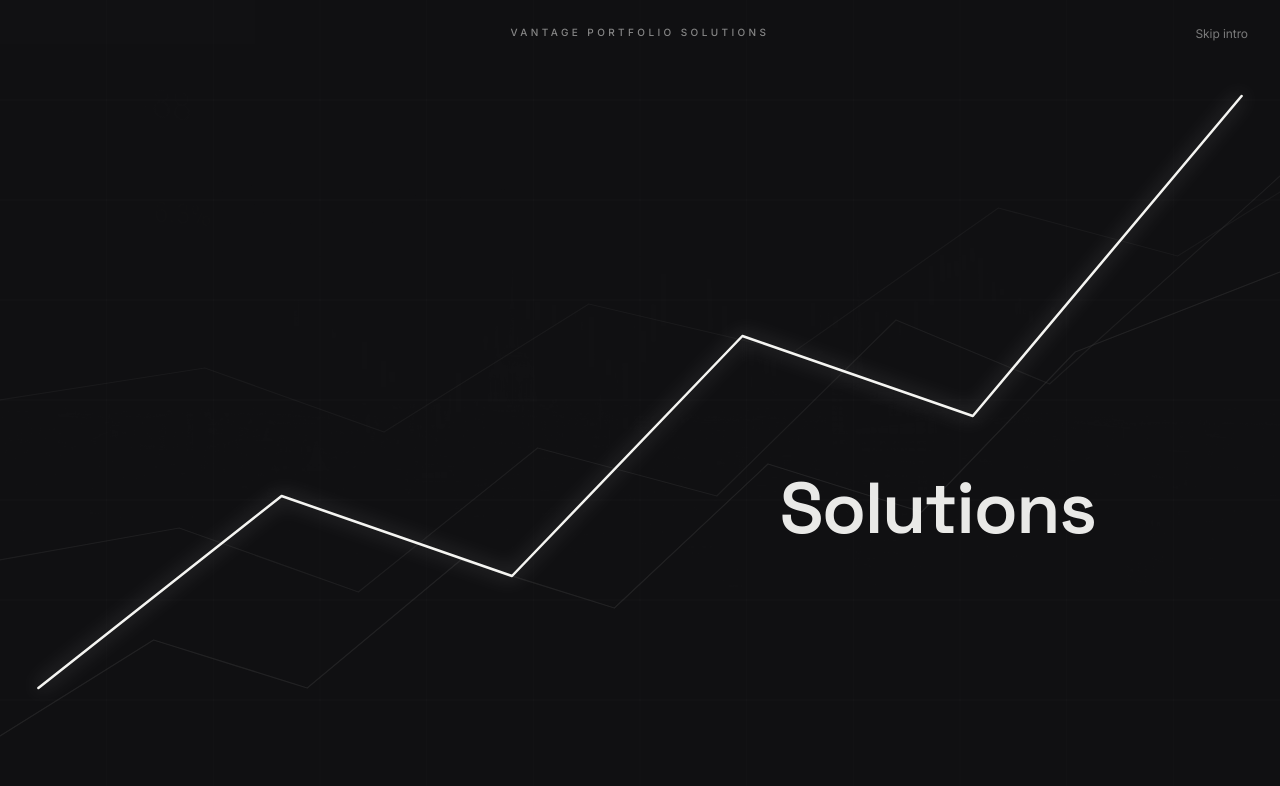
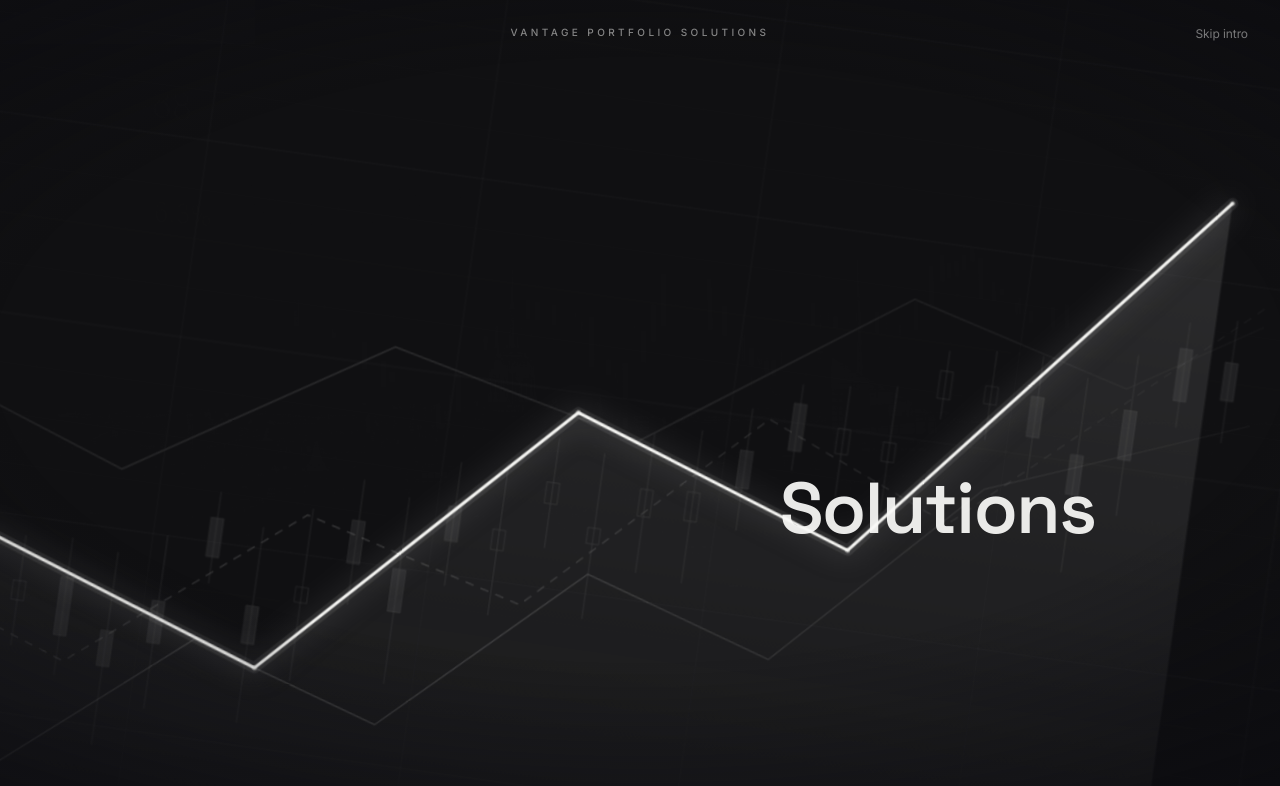
Before and after one commit to russell00000/alpha-pilot, a React (Vite) app: page / in a window 1280 px wide. Shown: the top 786 px of the page. Built offline with nearby package versions, Linux system fonts and the light colour scheme.

Commit message:
Changes
Co-authored-by: russell00000 <211555655+russell00000@users.noreply.github.com>

```diff
--- a/src/components/intro/LandingIntro.tsx
+++ b/src/components/intro/LandingIntro.tsx
@@ -243,41 +243,143 @@ const LandingIntro = ({ onStart, onSkip }: { onStart: () => void; onSkip: () =>
         </span>
       </div>
 
-      {/* The market line */}
+      {/* Camera rig — pans and banks as the arrow turns each corner */}
+      <div
+        ref={camRef}
+        aria-hidden
+        className="pointer-events-none absolute -inset-[20%] will-change-transform"
+        style={{
+          transformOrigin: "50% 50%",
+          opacity: phase === "settled" ? 0 : 1,
+          transition: "opacity 1s cubic-bezier(.22,1,.36,1)",
+        }}
+      >
         <svg
-        className="absolute inset-0 h-full w-full"
-        width={stage.w}
-        height={stage.h}
+          className="h-full w-full"
+          viewBox={`${-0.2 * stage.w} ${-0.2 * stage.h} ${1.4 * stage.w} ${1.4 * stage.h}`}
           aria-hidden
-        style={{ opacity: phase === "settled" ? 0 : 1, transition: "opacity 0.9s cubic-bezier(.22,1,.36,1)" }}
         >
-        {/* Faint chart backdrop the arrow travels over */}
-        <g opacity={0.16}>
-          {Array.from({ length: 7 }).map((_, i) => {
-            const y = ((i + 1) / 8) * stage.h;
+          <defs>
+            <linearGradient id="vpsArea" x1="0" y1="0" x2="0" y2="1">
+              <stop offset="0%" stopColor="#f5f5f2" stopOpacity="0.16" />
+              <stop offset="100%" stopColor="#f5f5f2" stopOpacity="0" />
+            </linearGradient>
+            <linearGradient id="vpsFade" x1="0" y1="0" x2="1" y2="0">
+              <stop offset="0%" stopColor="#f5f5f2" stopOpacity="0.05" />
+              <stop offset="45%" stopColor="#f5f5f2" stopOpacity="0.3" />
+              <stop offset="100%" stopColor="#f5f5f2" stopOpacity="0.06" />
+            </linearGradient>
+          </defs>
+
+          {/* fine + coarse grid */}
+          <g opacity={0.5}>
+            {Array.from({ length: 29 }).map((_, i) => {
+              const y = -0.2 * stage.h + (i / 28) * 1.4 * stage.h;
+              const major = i % 4 === 0;
               return (
-              <line key={`h${i}`} x1={0} x2={stage.w} y1={y} y2={y} stroke="#f5f5f2" strokeWidth={0.5} opacity={0.35} />
+                <line
+                  key={`h${i}`}
+                  x1={-0.2 * stage.w}
+                  x2={1.2 * stage.w}
+                  y1={y}
+                  y2={y}
+                  stroke="#f5f5f2"
+                  strokeWidth={major ? 0.6 : 0.4}
+                  opacity={major ? 0.11 : 0.05}
+                />
               );
             })}
-          {Array.from({ length: 11 }).map((_, i) => {
-            const x = ((i + 1) / 12) * stage.w;
+            {Array.from({ length: 33 }).map((_, i) => {
+              const x = -0.2 * stage.w + (i / 32) * 1.4 * stage.w;
+              const major = i % 4 === 0;
               return (
-              <line key={`v${i}`} x1={x} x2={x} y1={0} y2={stage.h} stroke="#f5f5f2" strokeWidth={0.5} opacity={0.22} />
+                <line
+                  key={`v${i}`}
+                  x1={x}
+                  x2={x}
+                  y1={-0.2 * stage.h}
+                  y2={1.2 * stage.h}
+                  stroke="#f5f5f2"
+                  strokeWidth={major ? 0.6 : 0.4}
+                  opacity={major ? 0.09 : 0.04}
+                />
               );
             })}
+          </g>
+
+          {/* candlestick field */}
+          <g opacity={0.2}>
+            {CANDLES.map((c, i) => {
+              const x = (c.x / 100) * stage.w;
+              const y = (c.y / 100) * stage.h;
+              const w = Math.max(3, stage.w * 0.008);
+              const bh = (c.body / 100) * stage.h * 0.5;
+              const wh = (c.wick / 100) * stage.h * 0.5;
+              return (
+                <g key={`c${i}`}>
+                  <line x1={x} x2={x} y1={y - wh} y2={y + wh} stroke="#f5f5f2" strokeWidth={0.7} opacity={0.5} />
+                  <rect
+                    x={x - w / 2}
+                    y={y - bh / 2}
+                    width={w}
+                    height={bh}
+                    fill={c.up ? "#f5f5f2" : "none"}
+                    fillOpacity={c.up ? 0.35 : 0}
+                    stroke="#f5f5f2"
+                    strokeOpacity={0.5}
+                    strokeWidth={0.7}
+                  />
+                </g>
+              );
+            })}
+          </g>
+
+          {/* ghost market lines, dashed for depth */}
           {GHOST_LINES.map((pts, i) => (
             <polyline
               key={`g${i}`}
               points={pts.map(([x, y]) => `${(x / 100) * stage.w},${(y / 100) * stage.h}`).join(" ")}
               fill="none"
-              stroke="#f5f5f2"
-              strokeWidth={1.25}
+              stroke="url(#vpsFade)"
+              strokeWidth={1 + i * 0.25}
+              strokeDasharray={i === 1 ? "6 7" : undefined}
               strokeLinejoin="round"
               strokeLinecap="round"
-              opacity={0.5 - i * 0.12}
+              opacity={0.7 - i * 0.16}
             />
           ))}
-        </g>
+
+          {/* soft area under the hero line */}
+          <polygon
+            points={`${px.map(([x, y]) => `${x},${y}`).join(" ")} ${px[px.length - 1]?.[0] ?? 0},${1.2 * stage.h} ${
+              px[0]?.[0] ?? 0
+            },${1.2 * stage.h}`}
+            fill="url(#vpsArea)"
+            style={{
+              opacity: phase === "drawing" ? 0.75 : 0.4,
+              transition: "opacity 1.2s ease",
+            }}
+          />
+
+          {/* vertices */}
+          {px.map(([x, y], i) => (
+            <circle key={`p${i}`} cx={x} cy={y} r={2.2} fill="#f5f5f2" opacity={0.35} />
+          ))}
+
+          {/* the hero line: wide glow underlay + crisp stroke */}
+          <polyline
+            points={px.map(([x, y]) => `${x},${y}`).join(" ")}
+            fill="none"
+            stroke="#f5f5f2"
+            strokeWidth="9"
+            strokeOpacity={0.09}
+            strokeLinejoin="round"
+            strokeLinecap="round"
+            style={{ strokeDasharray: total || 1, strokeDashoffset: reduced ? 0 : total || 1 }}
+            ref={(el) => {
+              if (el && pathRef.current) el.style.strokeDashoffset = pathRef.current.style.strokeDashoffset;
+            }}
+          />
           <polyline
             ref={pathRef}
             points={px.map(([x, y]) => `${x},${y}`).join(" ")}
@@ -289,19 +391,55 @@ const LandingIntro = ({ onStart, onSkip }: { onStart: () => void; onSkip: () =>
             style={{
               strokeDasharray: total || 1,
               strokeDashoffset: reduced ? 0 : total || 1,
-            filter: "drop-shadow(0 0 10px rgba(245,245,242,.45))",
+              filter: "drop-shadow(0 0 12px rgba(245,245,242,.5))",
             }}
           />
+
           {tip.show && (
+            <g>
+              {/* crosshair rails at the tip */}
+              <line
+                x1={-0.2 * stage.w}
+                x2={1.2 * stage.w}
+                y1={tip.y}
+                y2={tip.y}
+                stroke="#f5f5f2"
+                strokeWidth={0.6}
+                strokeDasharray="3 8"
+                opacity={0.16}
+              />
+              <line
+                x1={tip.x}
+                x2={tip.x}
+                y1={-0.2 * stage.h}
+                y2={1.2 * stage.h}
+                stroke="#f5f5f2"
+                strokeWidth={0.6}
+                strokeDasharray="3 8"
+                opacity={0.12}
+              />
+              <circle cx={tip.x} cy={tip.y} r={16} fill="#f5f5f2" opacity={0.06} />
               <g transform={`translate(${tip.x} ${tip.y}) rotate(${tip.angle})`}>
                 <polygon
-              points="10,0 -6,6 -6,-6"
+                  points="12,0 -7,7 -7,-7"
                   fill="#f5f5f2"
-              style={{ filter: "drop-shadow(0 0 8px rgba(245,245,242,.6))" }}
+                  style={{ filter: "drop-shadow(0 0 10px rgba(245,245,242,.7))" }}
                 />
+              </g>
             </g>
           )}
         </svg>
+      </div>
+
+      {/* vignette to keep the moving graphics from touching the edges */}
+      <div
+        aria-hidden
+        className="pointer-events-none absolute inset-0"
+        style={{
+          background:
+            "radial-gradient(120% 90% at 50% 45%, rgba(0,0,0,0) 42%, rgba(10,10,15,0.72) 78%, rgba(10,10,15,0.96) 100%)",
+        }}
+      />
 
       {/* Headline — words start at the vertices, then glide into one line */}
       <div className="relative z-10 flex min-h-[100svh] flex-col items-center justify-center px-6 text-center">
```
Lines whose indentation alone changed are shown as unchanged.
